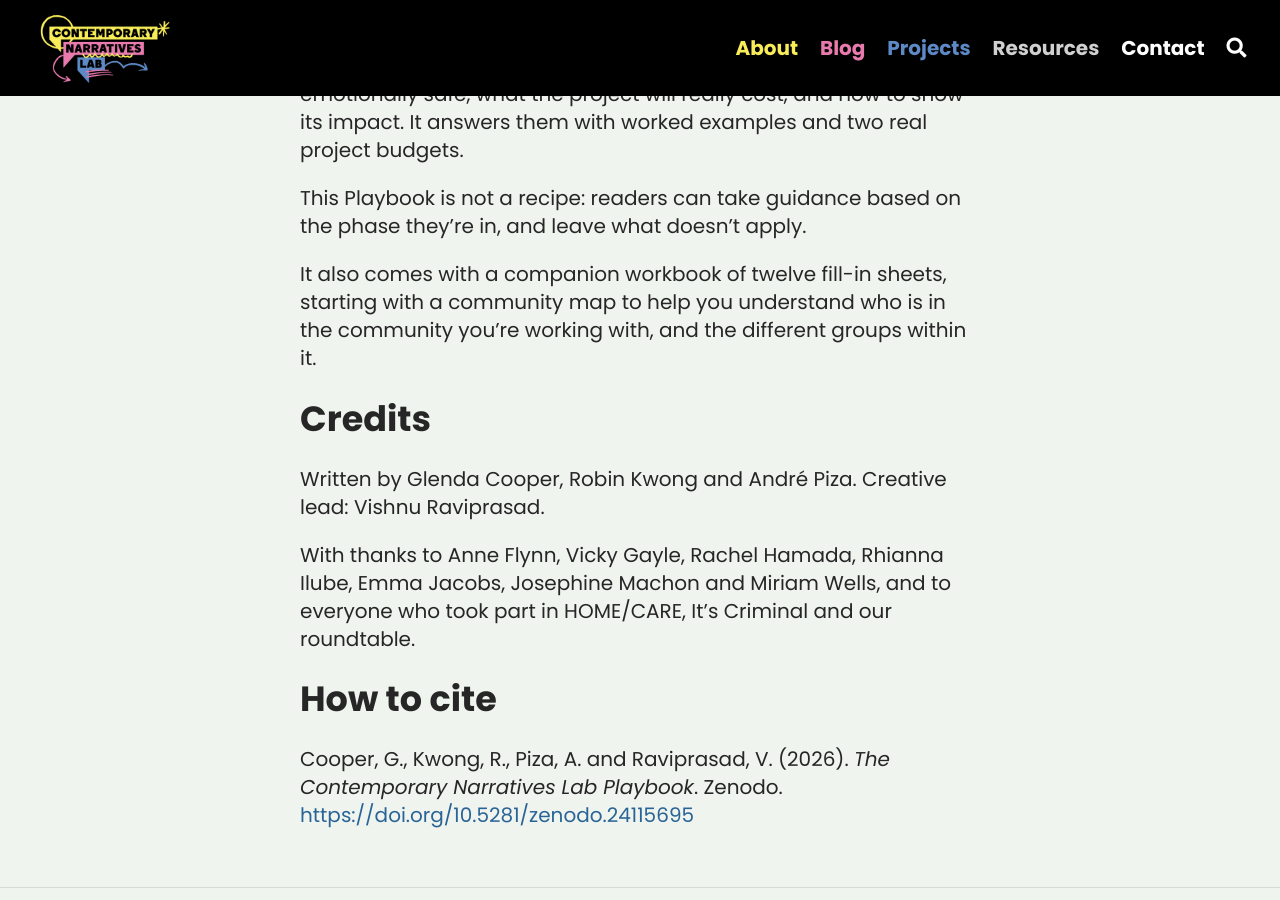
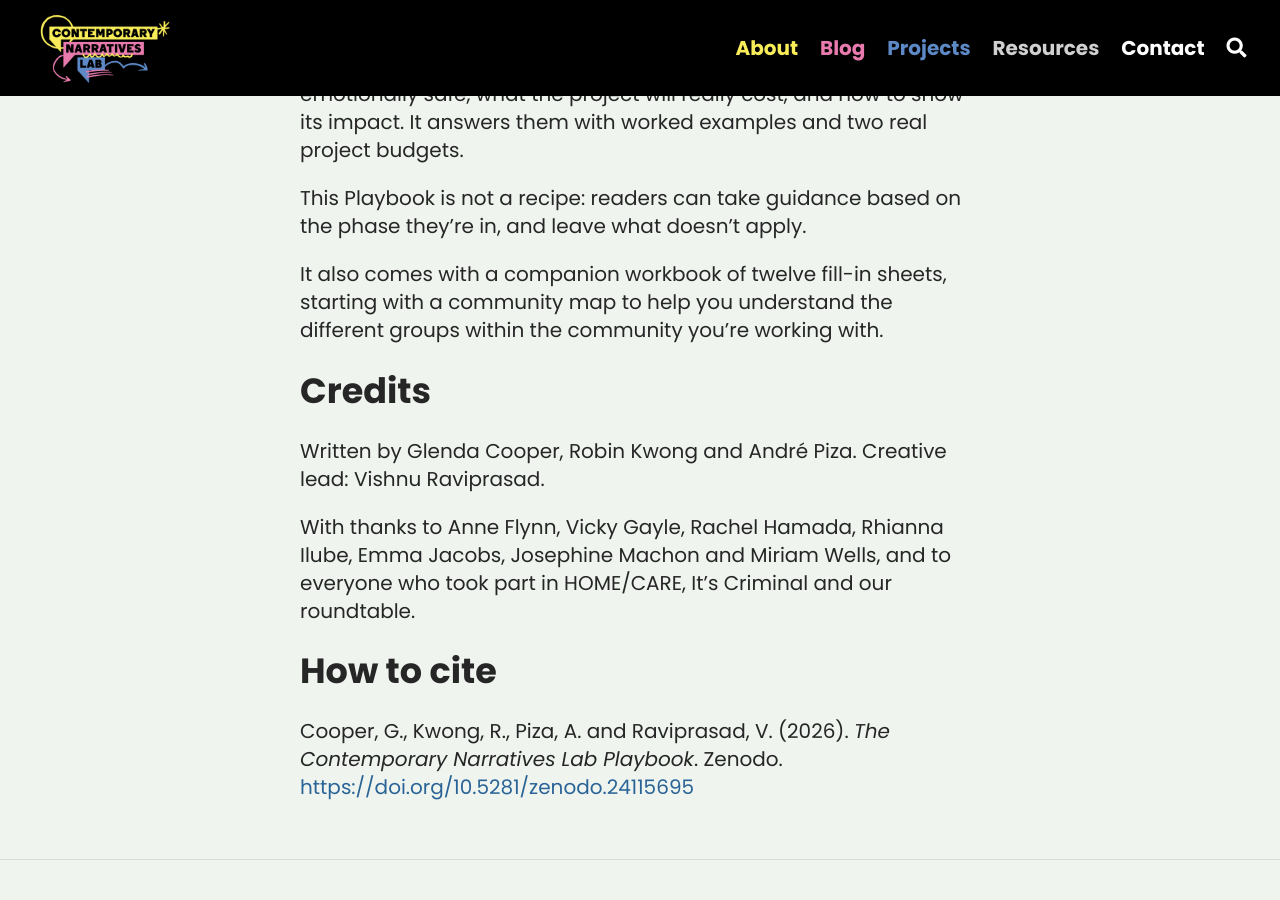
Before and after one commit to RobinKwong/contemporarynarratives, a Jekyll site: the page built from _posts/2026-11-11-cnl-playbook.md, in a window 1280 px wide and 900 px high, scrolled down 1563 px. Built offline with Jekyll 4.4.1, drawn with Linux system fonts in a browser that asks for light colours.

Commit message:
Wording: tighten the community map clause
Co-Authored-By: Claude Opus 5.5 <noreply@anthropic.com>

```diff
--- a/_posts/2026-11-11-cnl-playbook.md
+++ b/_posts/2026-11-11-cnl-playbook.md
@@ -23,7 +23,7 @@ It follows a project through three phases: deciding whether it should happen at
 
 This Playbook is not a recipe: readers can take guidance based on the phase they're in, and leave what doesn't apply.
 
-It also comes with a companion workbook of twelve fill-in sheets, starting with a community map to help you understand who is in the community you're working with, and the different groups within it.
+It also comes with a companion workbook of twelve fill-in sheets, starting with a community map to help you understand the different groups within the community you're working with.
 
 ## Credits
 
```
